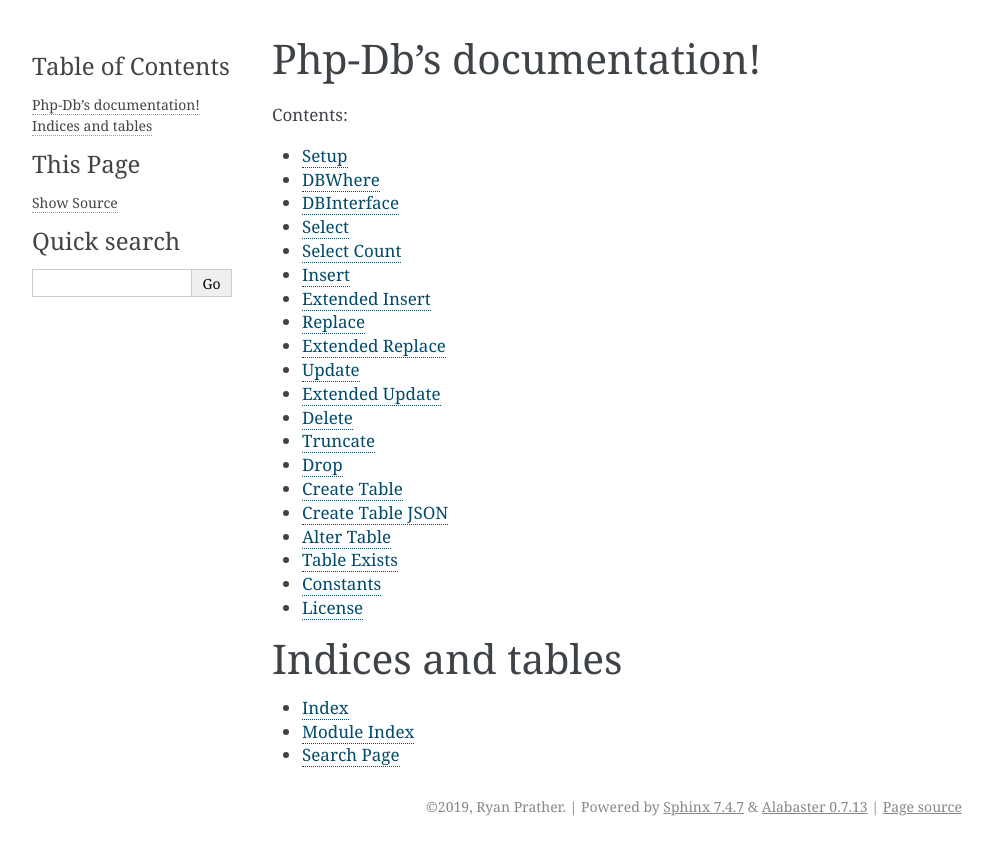
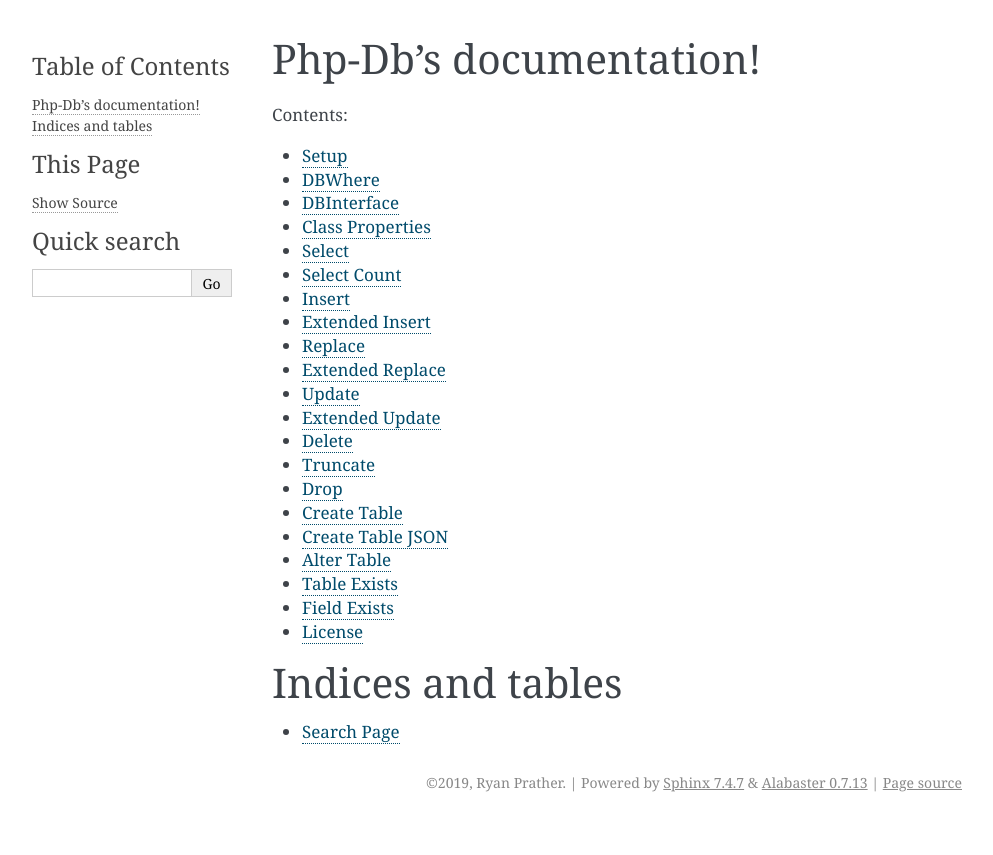
Before and after one commit to godsgood33/php-db, a Sphinx documentation site: the page built from docs/index.rst, in a window 1280 px wide. Shown: the top 855 px of the page, without its empty margins (148-1141 px from the left). Built offline with Sphinx 7.4.7, drawn with Linux system fonts in a browser that asks for light colours.

Commit message:
docs[index]: updated
added properties and fieldExists to toc
removed constants from toc

```diff
--- a/docs/index.rst
+++ b/docs/index.rst
@@ -8,6 +8,7 @@ Php-Db's documentation!
    setup
    DBWhere
    DBInterface
+   properties
    select
    selectCount
    insert
@@ -22,14 +23,11 @@ Php-Db's documentation!
    createTable
    alterTable
    tableExists
-
-   constants
+   fieldExists
 
    license
 
 Indices and tables
 ==================
 
-* :ref:`genindex`
-* :ref:`modindex`
 * :ref:`search`
```
